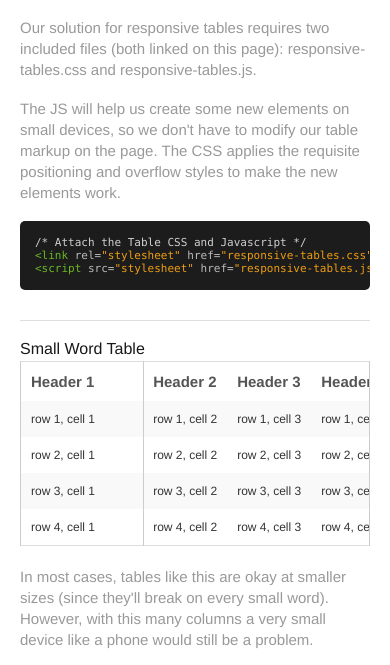
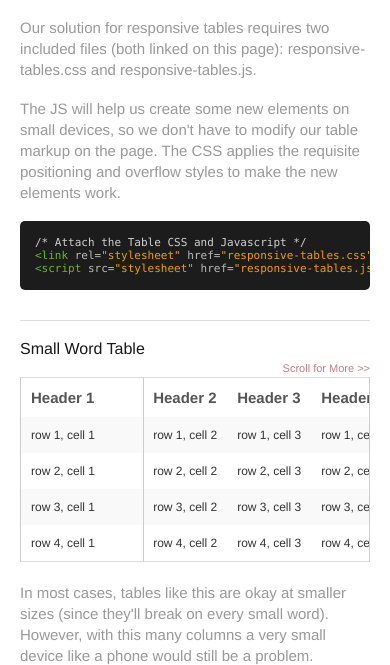
Before and after one commit to zurb/responsive-tables, a plain HTML site: page index.html in a window 390 px wide. Shown: the part 151-816 px from the top of the page. Drawn offline with Linux system fonts and the light colour scheme.

Commit message:
Added scroll prompt pseudo element
Wrapped .table-wrapper in a span which has some prompt text defined in
the ::before pseudo element.

```diff
--- a/responsive-tables.css
+++ b/responsive-tables.css
@@ -27,7 +27,9 @@ table td, table th { padding: 9px 10px; text-align: left; }
 	.pinned table th, .pinned table td { white-space: nowrap; }
 	.pinned td:last-child { border-bottom: 0; }
 
-	div.table-wrapper { position: relative; margin-bottom: 20px; overflow: hidden; border-right: 1px solid #ccc; }
+	.pseudo-wrapper::before { content:"Scroll for More >>"; float:right; font-size:11px; opacity:0.5; color:#800; } /* Scroll prompt text/position/style */
+
+	div.table-wrapper { position: relative; margin-bottom: 20px; overflow: hidden; border-right: 1px solid #ccc; clear:both; }
 	div.table-wrapper div.scrollable table { margin-left: 35%; }
 	div.table-wrapper div.scrollable { overflow: scroll; overflow-y: hidden; }
 
--- a/responsive-tables.js
+++ b/responsive-tables.js
@@ -22,6 +22,7 @@ $(document).ready(function() {
 
 	function splitTable(original)
 	{
+		original.wrap("<span class='pseudo-wrapper' />");
 		original.wrap("<div class='table-wrapper' />");
 
 		var copy = original.clone();
@@ -37,6 +38,7 @@ $(document).ready(function() {
     original.closest(".table-wrapper").find(".pinned").remove();
     original.unwrap();
     original.unwrap();
+	original.unwrap();
 	}
 
 });
```
